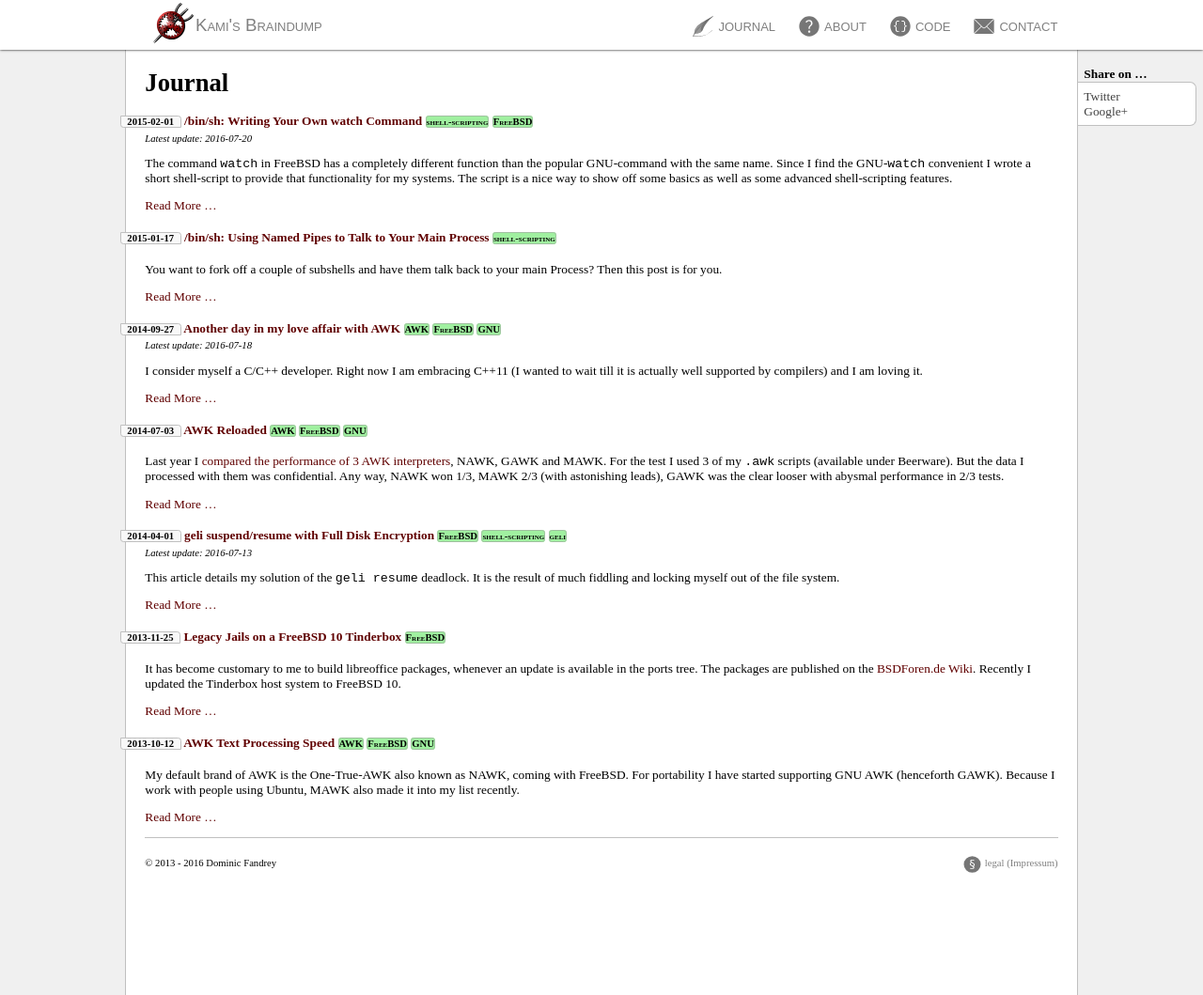
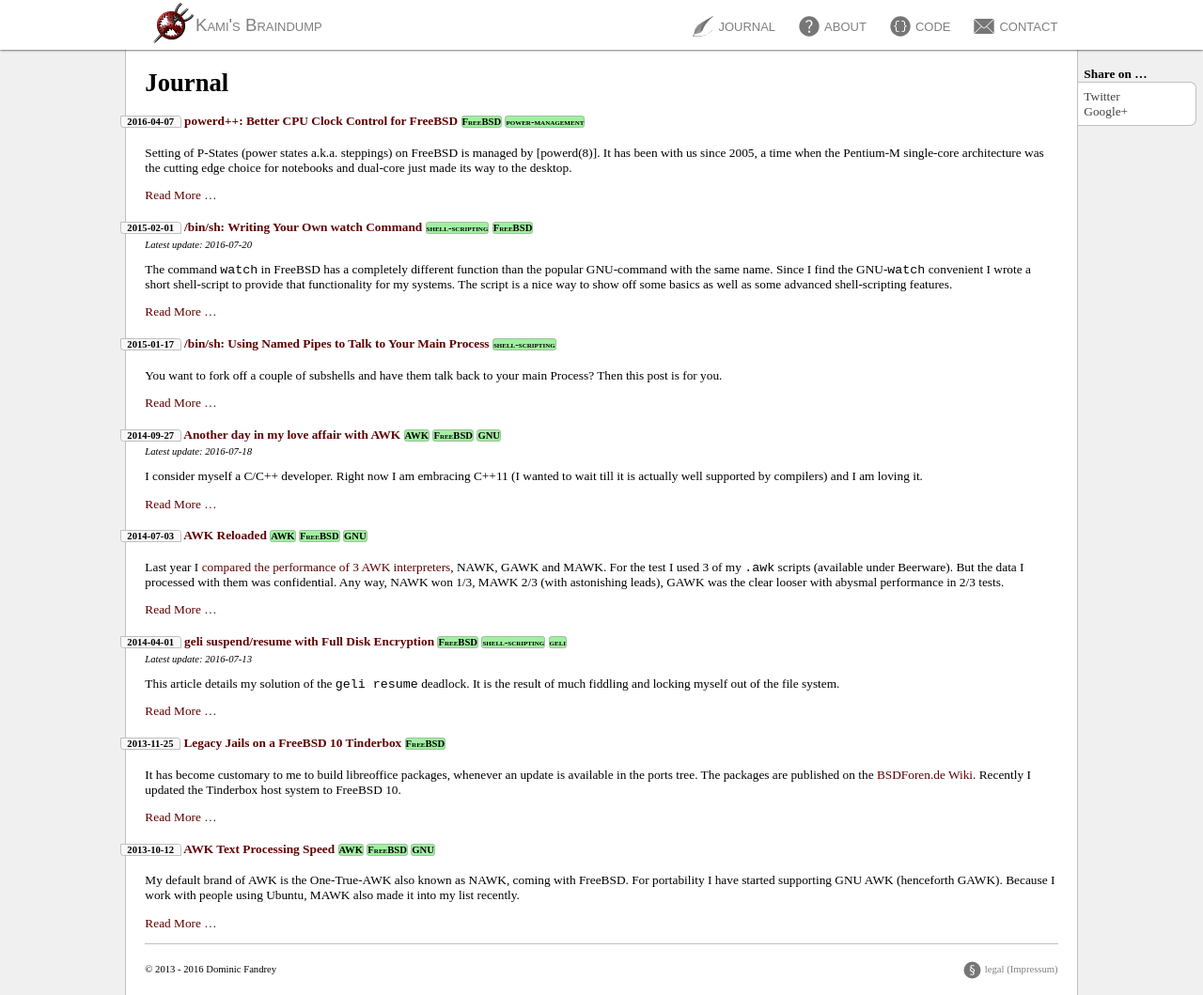
Before and after one commit to lonkamikaze/lonkamikaze.github.io, a Jekyll site: the page built from journal/index.md, in a window 1280 px wide and 1059 px high. Shown: the whole window at 94% size. Built offline with Jekyll 4.4.1, drawn with Linux system fonts in a browser that asks for light colours; some of the changed lines change nothing that is shown.

Commit message:
Port article from blogger

```diff
--- /dev/null
+++ b/_posts/2016-04-07-powerdxx-better-cpu-clock-control-for-freebsd.md
@@ -0,0 +1,146 @@
+---
+title: "powerd++: Better CPU Clock Control for FreeBSD"
+journal: 1
+tags:
+- FreeBSD
+- power-management
+---
+
+Setting of P-States (power states a.k.a. steppings) on FreeBSD is
+managed by [powerd(8)]. It has been with us since 2005, a time when
+the Pentium-M single-core architecture was the cutting edge choice
+for notebooks and dual-core just made its way to the desktop.
+
+{% include man.md p="powerd" s=8 %}
+{% include man.md p="sysctl" s=3 %}
+{% include man.md p="cpufreq" s=4 %}
+
+That is not to say that multi-core architectures were not considered
+when `powerd` was designed, but as the number of cores grows and hyper-threading
+has made its way onto notebook CPUs, `powerd` falls short.
+
+Incentive
+---------
+
+> Don't you know it? You sit at your desk, reading technical documentation,
+> occasionally scrolling or clicking on the next page link. The only
+> (interactive) programs running are your web browser, an e-mail client
+> and a couple of terminals waiting for input. There is a constant fan
+> noise, which occasionally picks up for no apparent reason, making
+> it a million times more annoying.
+>
+> You can't work like this!
+>
+> You start looking at the load, which is low but not minuscule. In
+> the age of IMAP and node.js web browsers and e-mail clients are always
+> a little busy. Still this is not enough to explain the fan noise.
+>
+> You're running `powerd` to reduce your energy footprint (for various
+> reasons), or are you? Yes you are. So you start monitoring `dev.cpu.0.freq`
+> and it turns out your CPU clock is stuck at maximum like the speedometer
+> of an adrenaline junkie with a death wish.
+>
+> Something is wrong, your 15% to 30% load are way below the 50% default
+> clock down threshold of `powerd`. You start digging, thinking you
+> can tune `powerd` to do the right thing. Turns out you can't.
+
+An Introduction to `powerd`
+---------------------------
+
+The following illustration shows `powerd`'s operation on a dual-CPU
+system with two cores and hyper-threading each. That is not a realistic
+system today, but it saves space in the illustration and contains
+all the cases that need to be covered.
+
+
+Note that …
+
+- … the [sysctl(3)] interface flattens the architecture of the CPUs
+  into a list of pipelines, each presented as individual CPUs.
+- … `powerd` has the first CPU hard coded as the one controlling the
+  clock frequency for all cores.
+- … `powerd` uses the sum of all loads to control the clock frequency.
+
+![powerd clock control](/illustrations/2016-04-07 clock control legacy.svg
+                        "Architecture of powerd.")
+
+Powerd using the sum of all loads to rate the overall load of the
+system allows single threaded loads to trigger higher P-States but
+comes at the cost of triggering high P-States with low distributed
+loads. The problem grows with the number of available cores. In the
+illustrated systems a mean load of 12.5% results in a 100% load rating.
+The same applies to a single quad-core CPU with hyper-threading.
+
+Another problem resulting from this approach is that the optimal boundaries
+for the hysteresis changes with the number of cores. Also, to protect
+single core loads, `powerd` only permits boundaries from 0% to 100%.
+This results in `powerd. changing into the highest P-State at the
+drop of a needle and only clocking down if the load is close to 0.
+
+The Design of `powerd++`
+------------------------
+
+The `powerd++` design has three significant differences. The way it
+manages the CPUs/cores/threads presented through the sysctl interface,
+the way that load is calculated and the way the target frequency is
+determined.
+
+During its initialisation phase `powerd++` assigns a frequency controlling
+core to each core, grouping them by the core that offers the handle
+to change the clock frequency. Unlike shown in the following illustration,
+all cores will always be controlled by `dev.cpu.0`, because the [cpufreq(4)]
+driver only supports global P-State changes. But `powerd++` is built
+unaware of this limitation and will perform fine grained control the
+moment the driver offers it.
+
+To rate the load within a core group, each core determines its own
+load and then passes it to the controlling core. The controlling core
+uses the maximum of the loads in the group as the group load. This
+approach allows single threaded applications to cause high load ratings
+(i.e. up to 100%), but having small loads on all cores in a group
+still results in a small load rating. Another advantage of this design
+is that load ratings always stay within the 0% to 100% range. Thus
+the same settings (including the defaults) work equally well for any
+number of cores.
+
+Instead of using a hysteresis to decide whether the clock frequency
+should be increased, lowered or stay the same, `powerd++` uses a target
+load to determine the frequency at which the current load would have
+rated as the target load. This approach results in quick frequency
+changes in either direction. E.g. given a target of 50% and a current
+load of 100% the new clock frequency would be twice the current frequency.
+To reduce sensitivity to signal noise more than two samples (5 by
+default) can be collected. This works as a low pass filter but is
+less damaging to the responsiveness of the system than increasing
+the polling interval.
+
+![powerd clock control](/illustrations/2016-04-07 clock control.svg
+                        "Architecture of powerd++.")
+
+Resources
+---------
+
+The [code](https://github.com/lonkamikaze/powerdxx) is on github.
+A FreeBSD port is available as
+[sysutils/powerdxx](https://www.freshports.org/sysutils/powerdxx).
+
+Afterthoughts
+-------------
+
+My experience in automotive and race car engineering came in handy.
+If your noise filter is not in `O(1)` (per frame), you're doing it
+wrong. If you have one control for many inputs a maximum or minimum
+are usually the right choice, the sum barely is. E.g. if you have 3
+sensors that report 62°C, 74°C and 96°C, you want to adjust your coolant
+throughput to 96°C, not 232°C.
+
+I hope that `powerd++` will be widely used (within the community)
+and inspire the maintainers of [cpufreq(4)] to add support for per-CPU
+frequency controls.
+
+TODOs
+-----
+
+Currently the power source detection depends on ACPI, I need to implement
+something similar for older and non-x86/amd64 systems. Currently those
+just fall back to the *unknown* state.
--- a/css/main.css
+++ b/css/main.css
@@ -155,6 +155,10 @@ body {
 	content:             counter(section) "." counter(subsection) ". ";
 }
 
+#content blockquote {
+	font-style:          italic;
+}
+
 #content pre, .details {
 	border-radius:       5pt;
 	border:              1pt solid #c0c0c0;
@@ -212,6 +216,14 @@ body {
 	max-width:           100%;
 	width:               400pt;
 	height:              225pt;
+	margin:              15pt auto;
+	border:              0pt none;
+}
+
+#content img {
+	display:             block;
+	max-width:           100%;
+	max-height:          calc(100vh - 30pt);
 	margin:              15pt auto;
 	border:              0pt none;
 }
@@ -478,6 +490,10 @@ body {
 	background:          #fcfcfc;
 }
 
+#content img {
+	max-height:          calc(100vh - 70pt);
+}
+
 .date {
 	background:          #f8f8f8;
 	margin:              0pt 0pt 0pt -20pt;
@@ -562,4 +578,8 @@ body {
 	margin:              0pt;
 }
 
+#content img {
+	max-height:          calc(100vh - 30pt);
+}
+
 } /* @media screen and (max-width: 520pt) */
```
Also changed, not shown: illustrations/2016-04-07 clock control legacy.svg (added), illustrations/2016-04-07 clock control.svg (added).
